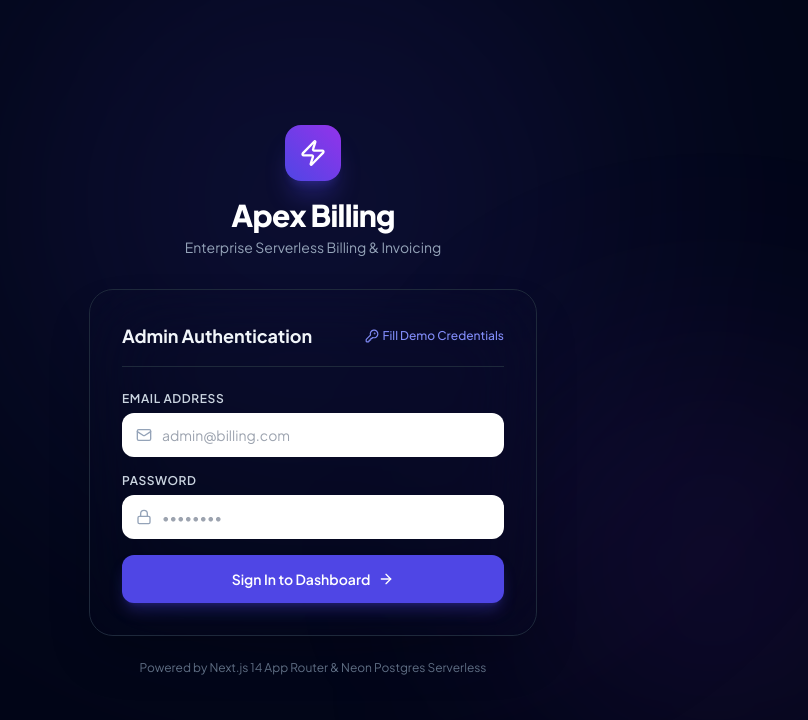
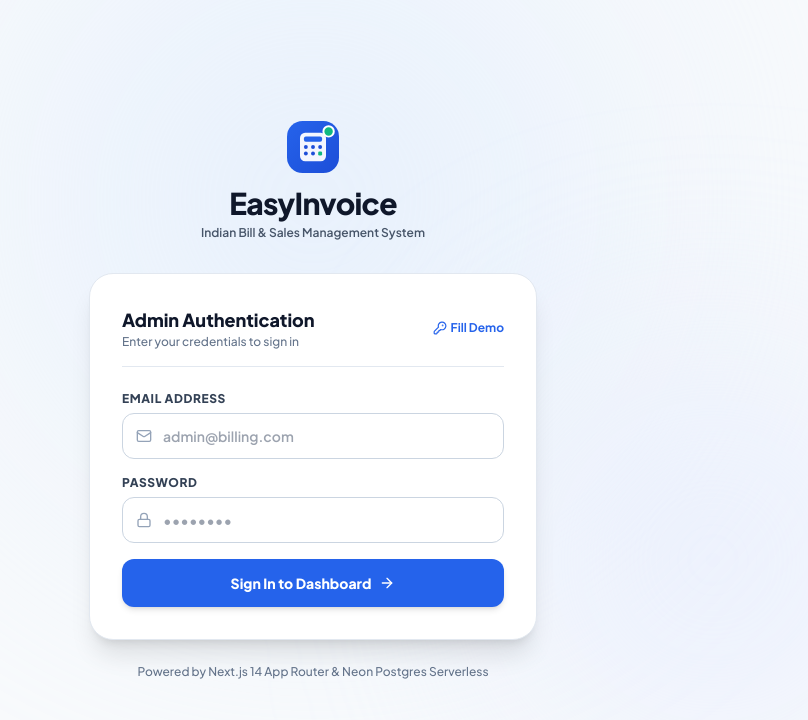
Before and after one commit to Morardas-Joshi/apex-billing, a Next.js app: page /login in a window 1280 px wide. Shown: the top 720 px of the page, without its empty margins (327-1135 px from the left). Built offline with nearby package versions, Linux system fonts and the light colour scheme.

Commit message:
UI: redesign login page with clean white theme and professional vector logo

```diff
--- a/app/login/page.tsx
+++ b/app/login/page.tsx
@@ -2,8 +2,9 @@
 
 import React, { useState } from 'react';
 import { useRouter } from 'next/navigation';
-import { Zap, Mail, Lock, ArrowRight, Loader2, KeyRound } from 'lucide-react';
+import { Mail, Lock, ArrowRight, Loader2, KeyRound } from 'lucide-react';
 import { motion } from 'framer-motion';
+import { ApexLogo } from '@/components/ApexLogo';
 
 export default function LoginPage() {
   const [email, setEmail] = useState('');
@@ -49,47 +50,52 @@
   };
 
   return (
-    <main className="min-h-screen bg-slate-950 flex items-center justify-center p-4 relative overflow-hidden">
-      {/* Background glow graphics */}
-      <div className="absolute top-1/4 left-1/2 -translate-x-1/2 -translate-y-1/2 w-[600px] h-[600px] bg-indigo-600/15 rounded-full blur-[140px] pointer-events-none" />
-      <div className="absolute bottom-10 right-10 w-[400px] h-[400px] bg-purple-600/10 rounded-full blur-[120px] pointer-events-none" />
+    <main className="min-h-screen bg-slate-50 flex items-center justify-center p-4 relative overflow-hidden">
+      {/* Subtle light background accent graphics */}
+      <div className="absolute top-1/4 left-1/2 -translate-x-1/2 -translate-y-1/2 w-[600px] h-[600px] bg-blue-100/60 rounded-full blur-[140px] pointer-events-none" />
+      <div className="absolute bottom-10 right-10 w-[400px] h-[400px] bg-indigo-100/50 rounded-full blur-[120px] pointer-events-none" />
 
       <motion.div
         initial={{ opacity: 0, y: 20 }}
         animate={{ opacity: 1, y: 0 }}
-        transition={{ duration: 0.5 }}
+        transition={{ duration: 0.4 }}
         className="w-full max-w-md relative z-10"
       >
+        {/* Brand Header */}
         <div className="text-center mb-8">
-          <div className="inline-flex items-center justify-center w-14 h-14 rounded-2xl bg-gradient-to-tr from-indigo-600 to-purple-600 shadow-xl shadow-indigo-600/30 mb-4">
-            <Zap className="w-7 h-7 text-white" />
+          <div className="inline-flex items-center justify-center mb-3">
+            <ApexLogo size={52} />
           </div>
-          <h1 className="text-3xl font-extrabold text-white tracking-tight">Apex Billing</h1>
-          <p className="text-slate-400 text-sm mt-1">Enterprise Serverless Billing & Invoicing</p>
+          <h1 className="text-3xl font-extrabold text-slate-900 tracking-tight">EasyInvoice</h1>
+          <p className="text-slate-600 text-xs font-semibold mt-1">Indian Bill & Sales Management System</p>
         </div>
 
-        <div className="glass-panel p-8 rounded-3xl border border-slate-800 shadow-2xl backdrop-blur-2xl">
-          <div className="flex items-center justify-between mb-6 pb-4 border-b border-slate-800">
-            <h2 className="text-lg font-bold text-slate-100">Admin Authentication</h2>
+        {/* Login Card */}
+        <div className="bg-white p-8 rounded-3xl border border-slate-200 shadow-xl">
+          <div className="flex items-center justify-between mb-6 pb-4 border-b border-slate-200">
+            <div>
+              <h2 className="text-lg font-extrabold text-slate-900">Admin Authentication</h2>
+              <p className="text-xs text-slate-500 font-medium">Enter your credentials to sign in</p>
+            </div>
             <button
               onClick={fillDemo}
               type="button"
-              className="text-xs text-indigo-400 hover:text-indigo-300 font-medium flex items-center gap-1 hover:underline"
+              className="text-xs text-blue-600 hover:text-blue-800 font-bold flex items-center gap-1 hover:underline"
             >
               <KeyRound className="w-3.5 h-3.5" />
-              <span>Fill Demo Credentials</span>
+              <span>Fill Demo</span>
             </button>
           </div>
 
           {error && (
-            <div className="mb-4 p-3.5 rounded-xl bg-rose-500/10 border border-rose-500/20 text-rose-400 text-xs font-medium">
+            <div className="mb-4 p-3.5 rounded-xl bg-rose-50 border border-rose-200 text-rose-800 text-xs font-bold">
               {error}
             </div>
           )}
 
           <form onSubmit={handleLogin} className="space-y-4">
             <div>
-              <label className="block text-xs font-semibold text-slate-300 mb-1.5 uppercase tracking-wider">
+              <label className="block text-xs font-extrabold text-slate-700 mb-1.5 uppercase tracking-wider">
                 Email Address
               </label>
               <div className="relative">
@@ -100,13 +106,13 @@
                   placeholder="admin@billing.com"
                   value={email}
                   onChange={(e) => setEmail(e.target.value)}
-                  className="w-full pl-10 pr-4 py-3 rounded-xl glass-input text-sm text-slate-100 focus:outline-none focus:border-indigo-500"
+                  className="w-full pl-10 pr-4 py-3 rounded-xl border border-slate-300 bg-white text-sm text-slate-900 font-semibold focus:outline-none focus:border-blue-600 focus:ring-2 focus:ring-blue-100"
                 />
               </div>
             </div>
 
             <div>
-              <label className="block text-xs font-semibold text-slate-300 mb-1.5 uppercase tracking-wider">
+              <label className="block text-xs font-extrabold text-slate-700 mb-1.5 uppercase tracking-wider">
                 Password
               </label>
               <div className="relative">
@@ -117,7 +123,7 @@
                   placeholder="••••••••"
                   value={password}
                   onChange={(e) => setPassword(e.target.value)}
-                  className="w-full pl-10 pr-4 py-3 rounded-xl glass-input text-sm text-slate-100 focus:outline-none focus:border-indigo-500"
+                  className="w-full pl-10 pr-4 py-3 rounded-xl border border-slate-300 bg-white text-sm text-slate-900 font-semibold focus:outline-none focus:border-blue-600 focus:ring-2 focus:ring-blue-100"
                 />
               </div>
             </div>
@@ -125,7 +131,7 @@
             <button
               type="submit"
               disabled={loading}
-              className="w-full mt-2 py-3.5 px-4 rounded-xl bg-indigo-600 hover:bg-indigo-500 text-white font-semibold text-sm transition-all duration-200 shadow-lg shadow-indigo-600/30 flex items-center justify-center gap-2 group disabled:opacity-50"
+              className="w-full mt-2 py-3.5 px-4 rounded-xl bg-blue-600 hover:bg-blue-700 text-white font-extrabold text-sm transition-all duration-200 shadow-md flex items-center justify-center gap-2 group disabled:opacity-50"
             >
               {loading ? (
                 <Loader2 className="w-5 h-5 animate-spin" />
@@ -139,7 +145,7 @@
           </form>
         </div>
 
-        <p className="text-center text-xs text-slate-500 mt-6">
+        <p className="text-center text-xs text-slate-500 font-medium mt-6">
           Powered by Next.js 14 App Router & Neon Postgres Serverless
         </p>
       </motion.div>
--- a/components/ApexLogo.tsx
+++ b/components/ApexLogo.tsx
@@ -1,5 +1,43 @@
 import React from 'react';
 
-export function ApexLogo({ size = 32 }: { size?: number }) {
-  return <svg width={size} height={size} viewBox="0 0 32 32" fill="none" aria-label="Apex Billing"><rect width="32" height="32" rx="7" fill="#155EEF"/><path d="M7.5 23.5 15.85 7.5 24.5 23.5h-4.25l-4.38-8.85-4.18 8.85H7.5Z" fill="white"/><path d="M13 19.2h6.3" stroke="#A9C7FF" strokeWidth="2.3" strokeLinecap="round"/><circle cx="23.5" cy="8.5" r="2.3" fill="#78E5B2" stroke="#155EEF" strokeWidth="1.2"/></svg>;
+export function ApexLogo({ size = 36 }: { size?: number }) {
+  return (
+    <svg
+      width={size}
+      height={size}
+      viewBox="0 0 40 40"
+      fill="none"
+      xmlns="http://www.w3.org/2000/svg"
+      aria-label="EasyInvoice Logo"
+    >
+      <defs>
+        <linearGradient id="easy_logo_grad" x1="0" y1="0" x2="40" y2="40" gradientUnits="userSpaceOnUse">
+          <stop stopColor="#2563EB" />
+          <stop offset="1" stopColor="#1D4ED8" />
+        </linearGradient>
+        <filter id="logo_shadow" x="0" y="2" width="40" height="40" filterUnits="userSpaceOnUse" colorInterpolationFilters="sRGB">
+          <feDropShadow dx="0" dy="3" stdDeviation="3" floodColor="#2563EB" floodOpacity="0.3" />
+        </filter>
+      </defs>
+
+      {/* Rounded Container */}
+      <rect width="40" height="40" rx="12" fill="url(#easy_logo_grad)" />
+
+      {/* Stylized Calculator / Invoice Vector Symbol */}
+      <rect x="10" y="9" width="20" height="22" rx="4" fill="white" fillOpacity="0.95" />
+      <rect x="13" y="12" width="14" height="4" rx="1.5" fill="#2563EB" />
+
+      {/* Calculator Button Grid */}
+      <circle cx="14.5" cy="20" r="1.5" fill="#1D4ED8" />
+      <circle cx="20" cy="20" r="1.5" fill="#1D4ED8" />
+      <circle cx="25.5" cy="20" r="1.5" fill="#1D4ED8" />
+
+      <circle cx="14.5" cy="25" r="1.5" fill="#1D4ED8" />
+      <circle cx="20" cy="25" r="1.5" fill="#1D4ED8" />
+      <rect x="24" y="23.5" width="3" height="3" rx="1" fill="#10B981" />
+
+      {/* Green Active Dot */}
+      <circle cx="32" cy="8" r="4" fill="#10B981" stroke="#FFFFFF" strokeWidth="1.5" />
+    </svg>
+  );
 }
```
